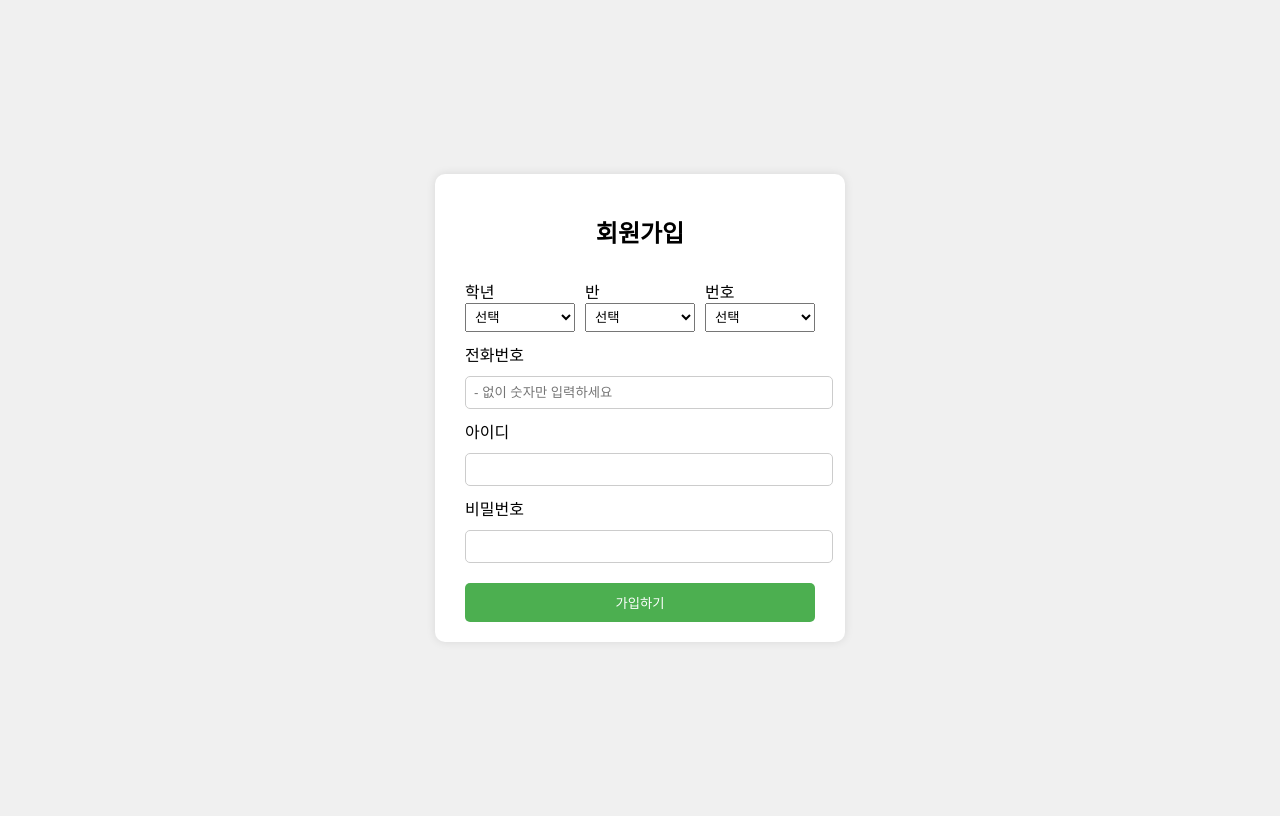
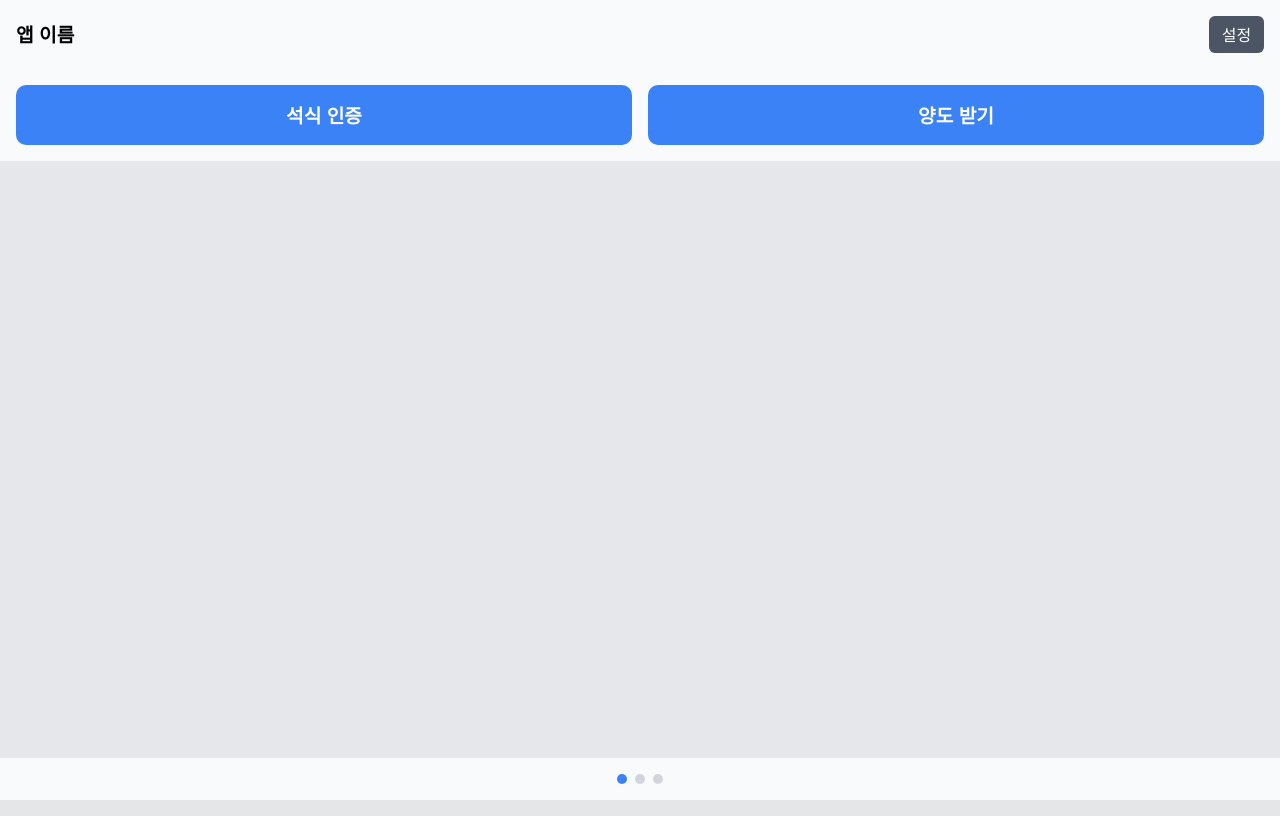
Before and after one commit to Chalkpow/test, a Flask app: page / in a window 1280 px wide. Run offline with Flask 3, Linux system fonts and the light colour scheme.

Commit message:
회원가입, 메인 화면 수정
1. 회원가입, 메인 화면 css 통일
2. 메인 화면 레이아웃 변경
3. 메인화면 슬라이드 키보드 화살표로도 가능하게 변경

```diff
--- a/templates/index.html
+++ b/templates/index.html
@@ -2,122 +2,149 @@
 <html lang="ko">
 <head>
   <meta charset="UTF-8" />
-  <title>회원가입</title>
+  <meta name="viewport" content="width=device-width, initial-scale=1.0"/>
+  <title>메인화면</title>
   <style>
+    * {
+      box-sizing: border-box;
+      margin: 0;
+      padding: 0;
+    }
+    html, body {
+      height: 100%;
+      font-family: 'Arial', sans-serif;
+      background-color: #f9fafb;
+    }
     body {
-      font-family: Arial, sans-serif;
-      background-color: #f0f0f0;
+      display: flex;
+      flex-direction: column;
+    }
+    .top-bar {
+      display: flex;
+      justify-content: space-between;
+      align-items: center;
+      padding: 1rem;
+      font-size: 1.2rem;
+      font-weight: bold;
+    }
+    .top-bar button {
+      padding: 0.4rem 0.8rem;
+      font-size: 1rem;
+      border: none;
+      border-radius: 6px;
+      background-color: #4b5563;
+      color: white;
+      cursor: pointer;
+    }
+    .main-buttons {
+      display: flex;
+      justify-content: space-between;
+      gap: 1rem;
+      padding: 0 1rem;
+      margin: 1rem 0;
+    }
+    .main-buttons button {
+      flex: 1;
+      padding: 1rem 0;
+      font-size: 1.2rem;
+      border: none;
+      border-radius: 10px;
+      background-color: #3b82f6;
+      color: white;
+      font-weight: bold;
+      cursor: pointer;
+      transition: background-color 0.2s;
+    }
+    .main-buttons button:hover {
+      background-color: #2563eb;
+    }
+    .slider {
+      flex: 1;
+      overflow: hidden;
+      position: relative;
+      height: 300px;
+    }
+    .slides {
+      display: flex;
+      width: 300%;
+      height: 100%;
+      transition: transform 0.4s ease-in-out;
+    }
+    .slide {
+      flex: 1 0 100%;
       display: flex;
       justify-content: center;
       align-items: center;
-      height: 100vh;
+      font-size: 1.5rem;
+      color: #6b7280;
+      background-color: #e5e7eb;
     }
-    form {
-      background-color: white;
-      padding: 20px 30px;
-      border-radius: 10px;
-      box-shadow: 0 0 10px rgba(0,0,0,0.1);
-      width: 350px;
+    .pagination {
+      display: flex;
+      justify-content: center;
+      margin: 1rem 0;
+      gap: 0.5rem;
     }
-    h2 {
-      text-align: center;
-    }
-    .triple-select {
-      display: flex;
-      justify-content: space-between;
-      gap: 10px;
-    }
-    .triple-select > div {
-      flex: 1;
-    }
-    .triple-select select {
-      width: 100%;
-      padding: 5px;
-      box-sizing: border-box;
-    }
-    label, input {
-      display: block;
-      width: 100%;
-      margin-top: 10px;
-    }
-    input[type="text"],
-    input[type="password"] {
-      padding: 8px;
-      border: 1px solid #ccc;
-      border-radius: 5px;
-    }
-    input[type="submit"] {
-      margin-top: 20px;
-      width: 100%;
-      padding: 10px;
-      background-color: #4CAF50;
-      color: white;
-      border: none;
-      border-radius: 5px;
+    .dot {
+      width: 10px;
+      height: 10px;
+      border-radius: 50%;
+      background-color: #d1d5db;
       cursor: pointer;
     }
-    input[type="submit"]:hover {
-      background-color: #45a049;
+    .dot.active {
+      background-color: #3b82f6;
     }
   </style>
 </head>
 <body>
 
-  <form action="/signup" method="post">
-    <h2>회원가입</h2>
+  <div class="top-bar">
+    <span>앱 이름</span>
+    <button onclick="alert('설정화면으로 이동')">설정</button>
+  </div>
 
-    <div class="triple-select">
-      <div>
-        <label for="grade">학년</label>
-        <select id="grade" name="grade" required>
-          <option value="">선택</option>
-          <option value="1">1학년</option>
-          <option value="2">2학년</option>
-          <option value="3">3학년</option>
-        </select>
-      </div>
+  <div class="main-buttons">
+    <button>석식 인증</button>
+    <button>양도 받기</button>
+  </div>
 
-      <div>
-        <label for="class">반</label>
-        <select id="class" name="class" required>
-          <option value="">선택</option>
-          <option value="1">1반</option>
-          <option value="2">2반</option>
-          <option value="3">3반</option>
-          <option value="4">4반</option>
-          <option value="5">5반</option>
-          <option value="6">6반</option>
-        </select>
-      </div>
+  <div class="slider">
+    <div class="slides" id="slides">
+      <div class="slide">화면 1</div>
+      <div class="slide">화면 2</div>
+      <div class="slide">화면 3</div>
+    </div>
+  </div>
 
-      <div>
-        <label for="number">번호</label>
-        <select id="number" name="number" required>
-          <option value="">선택</option>
-        </select>
-      </div>
-    </div>
-
-    <label for="phone">전화번호</label>
-    <input type="text" id="phone" name="phone" placeholder="- 없이 숫자만 입력하세요" required>
-
-    <label for="userid">아이디</label>
-    <input type="text" id="userid" name="userid" required>
-
-    <label for="password">비밀번호</label>
-    <input type="password" id="password" name="password" required>
-
-    <input type="submit" value="가입하기" />
-  </form>
+  <div class="pagination">
+    <div class="dot active" onclick="goToSlide(0)"></div>
+    <div class="dot" onclick="goToSlide(1)"></div>
+    <div class="dot" onclick="goToSlide(2)"></div>
+  </div>
 
   <script>
-    const numberSelect = document.getElementById("number");
-    for (let i = 1; i <= 24; i++) {
-      const option = document.createElement("option");
-      option.value = i;
-      option.textContent = `${i}번`;
-      numberSelect.appendChild(option);
+    let currentIndex = 0;
+    const slides = document.getElementById('slides');
+    const dots = document.querySelectorAll('.dot');
+
+    function updateSlide() {
+      slides.style.transform = `translateX(-${currentIndex * 100}%)`;
+      dots.forEach((dot, i) => {
+        dot.classList.toggle('active', i === currentIndex);
+      });
     }
+
+    function goToSlide(index) {
+      if (index < 0 || index >= dots.length) return;
+      currentIndex = index;
+      updateSlide();
+    }
+
+    document.addEventListener('keydown', (e) => {
+      if (e.key === 'ArrowRight') goToSlide(currentIndex + 1);
+      else if (e.key === 'ArrowLeft') goToSlide(currentIndex - 1);
+    });
   </script>
 
 </body>
```
Also changed, not shown: templates/main.html (+21 -12 lines).
